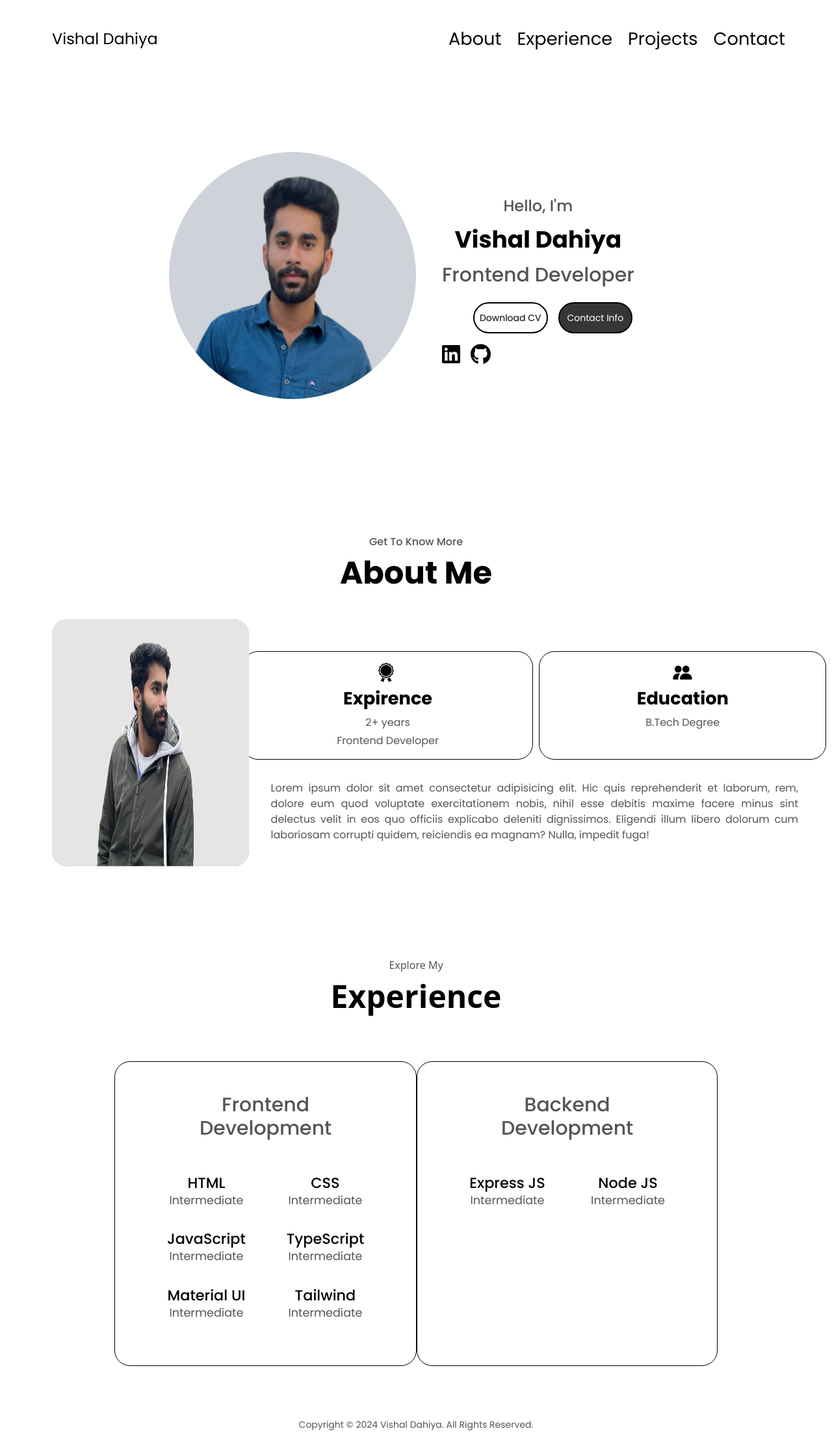
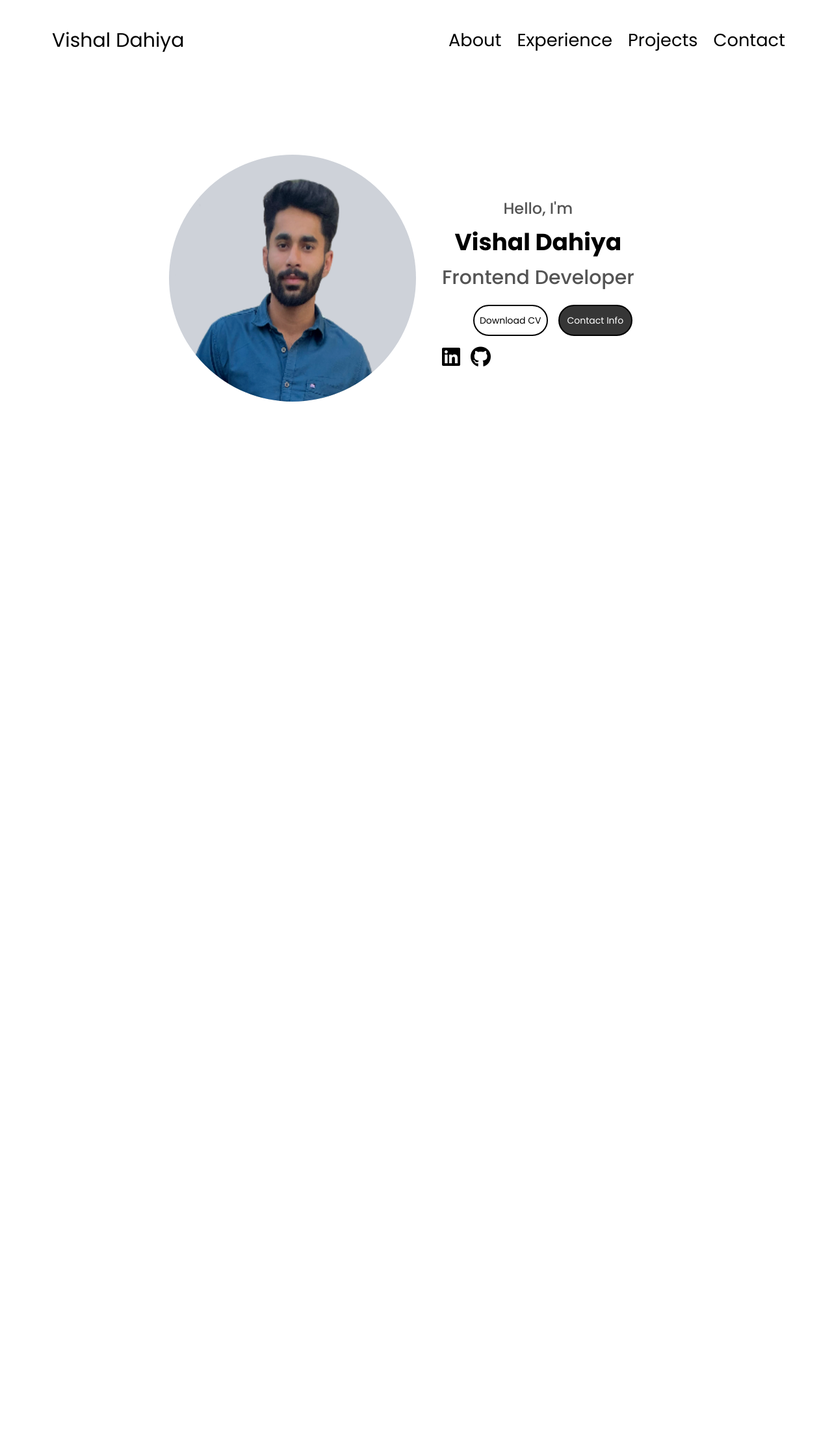
Before and after one commit to vishudahiya/Portfolio, a React (Vite) app: page / in a window 1280 px wide. Shown: the whole page at 65% size. After the commit the page ends 826 px from the top, so only its background shows below. Built offline with nearby package versions, Linux system fonts and the light colour scheme.

Commit message:
Added Navigation

```diff
--- a/src/App.jsx
+++ b/src/App.jsx
@@ -1,17 +1,14 @@
-import Starting from "./Starting";
+import { Outlet } from "react-router-dom";
+import Footer from "./components/Footer";
+import Header from "./components/Header";
 import About from "./components/About";
 import Experience from "./components/Experience";
-import Footer from "./components/Footer";
-import Header from "./components/Header";
 
 export default function App() {
   return (
     <div class="scroll-smooth">
       <Header />
-      <Starting />
-      <About />
-      <Experience />
-      <Footer />
+      <Outlet />
     </div>
   );
 }
--- a/src/components/Experience.jsx
+++ b/src/components/Experience.jsx
@@ -22,16 +22,16 @@ const data = [
 
 export default function Experience() {
   return (
-    <div class="">
+    <div class="md:py-20">
       <div class="">
-        <p class="md:text-1xl text-grey-theme md:font-medium text-center md:mb-3 text-md mb-1">
+        <p class="md:text-1xl text-grey-theme md:font-medium text-center md:mb-3 text-md mb-1 lg:text-xl">
           Explore My
         </p>
         <p class="md:text-5xl font-bold text-black text-center text-3xl mb-9">
           Experience
         </p>
       </div>
-      <div class="md:flex md:flex-row md:justify-around md:mx-44 mx-8 md:mb-10 mt-5 flex flex-col">
+      <div class="md:flex md:flex-row md:justify-around md:mx-44 mx-8 md:mb-10 mt-5 flex flex-col lg:mx-94">
         <ExperienceBoxes data={data[0]} />
         <ExperienceBoxes data={data[1]} />
       </div>
--- a/src/components/Header.jsx
+++ b/src/components/Header.jsx
@@ -1,4 +1,5 @@
 import { useState } from "react";
+import { NavLink, Link } from "react-router-dom";
 
 export default function Header() {
   const [navbar, setNavbar] = useState(false);
@@ -8,9 +9,11 @@ export default function Header() {
       <div className="justify-between px-4 mx-auto lg:max-w-7xl md:items-center md:flex md:px-8">
         <div>
           <div className="flex items-center justify-between py-4 md:py-5 md:block px-2">
-            <a href="javascript:void(0)">
-              <h2 className="text-2xl ">Vishal Dahiya</h2>
-            </a>
+            <NavLink to="">
+              <a href="javascript:void(0)">
+                <h2 className="text-3xl ">Vishal Dahiya</h2>
+              </a>
+            </NavLink>
             <div className="md:hidden">
               <button
                 className="p-2 text-gray-700 rounded-md outline-none focus:border-gray-400 focus:border"
@@ -56,17 +59,21 @@ export default function Header() {
             }`}
           >
             <ul className="items-center justify-center space-y-8 md:flex md:space-x-6 md:space-y-0 md:text-text-medium">
+              <NavLink to="about">
+                <li className="md:hover:text-slate-400 md:hover:underline md:underline-offset-8 md:cursor-pointer">
+                  <Link to="/about">About</Link>
+                </li>
+              </NavLink>
+              <NavLink to="/experience">
+                <li className="md:hover:text-slate-400 md:hover:underline md:underline-offset-8 md:cursor-pointer">
+                  <Link to="/experience">Experience</Link>
+                </li>
+              </NavLink>
               <li className="md:hover:text-slate-400 md:hover:underline md:underline-offset-8 md:cursor-pointer">
-                <a href="javascript:void(0)">About</a>
+                <Link to="/experience">Projects</Link>
               </li>
               <li className="md:hover:text-slate-400 md:hover:underline md:underline-offset-8 md:cursor-pointer">
-                <a href="javascript:void(0)">Experience</a>
-              </li>
-              <li className="md:hover:text-slate-400 md:hover:underline md:underline-offset-8 md:cursor-pointer">
-                <a href="javascript:void(0)">Projects</a>
-              </li>
-              <li className="md:hover:text-slate-400 md:hover:underline md:underline-offset-8 md:cursor-pointer">
-                <a href="javascript:void(0)">Contact</a>
+                <Link to="/experience">Contact</Link>
               </li>
             </ul>
           </div>
--- /dev/null
+++ b/src/components/User/User.jsx
@@ -0,0 +1,31 @@
+import { useEffect, useState } from "react";
+import { useLoaderData, useParams } from "react-router-dom";
+
+export default function User() {
+  const data = useLoaderData();
+  //   const [data, setData] = useState([]);
+
+  //   useEffect(() => {
+  //     fetch("https://api.github.com/users/vishudahiya")
+  //       .then((response) => response.json())
+  //       .then((data) => {
+  //         console.log("Data", data);
+  //         setData(data);
+  //       });
+  //   }, []);
+
+  return (
+    <>
+      <p className="md:text-3xl md:p-10 md:text-center">
+        GitHub: {data.followers}
+      </p>
+      <img src={data.avatar_url} alt="Git profile" width={300} />
+    </>
+  );
+}
+
+export const gitHubLoader = async () => {
+  const response = await fetch("https://api.github.com/users/vishudahiya");
+
+  return response.json();
+};
--- a/src/main.jsx
+++ b/src/main.jsx
@@ -2,21 +2,28 @@ import React from "react";
 import ReactDOM from "react-dom/client";
 import App from "./App.jsx";
 import "./index.css";
-import { createBrowserRouter, RouterProvider } from "react-router-dom";
+import {
+  createBrowserRouter,
+  createRoutesFromElements,
+  Route,
+  RouterProvider,
+} from "react-router-dom";
 import About from "./components/About.jsx";
 import NotFoundPage from "./components/NotFoundPage.jsx";
+import Starting from "./Starting.jsx";
+import Experience from "./components/Experience.jsx";
+import User, { gitHubLoader } from "./components/User/User.jsx";
 
-const router = createBrowserRouter([
-  {
-    path: "/",
-    element: <App />,
-    errorElement: <NotFoundPage />,
-  },
-  {
-    path: "/about",
-    element: <About />,
-  },
-]);
+const router = createBrowserRouter(
+  createRoutesFromElements(
+    <Route path="/" element={<App />}>
+      <Route path="" element={<Starting />} />
+      <Route path="about" element={<About />} />
+      <Route path="experience" element={<Experience />} />
+      <Route loader={gitHubLoader} path="user" element={<User />} />
+    </Route>
+  )
+);
 
 ReactDOM.createRoot(document.getElementById("root")).render(
   <React.StrictMode>
```
